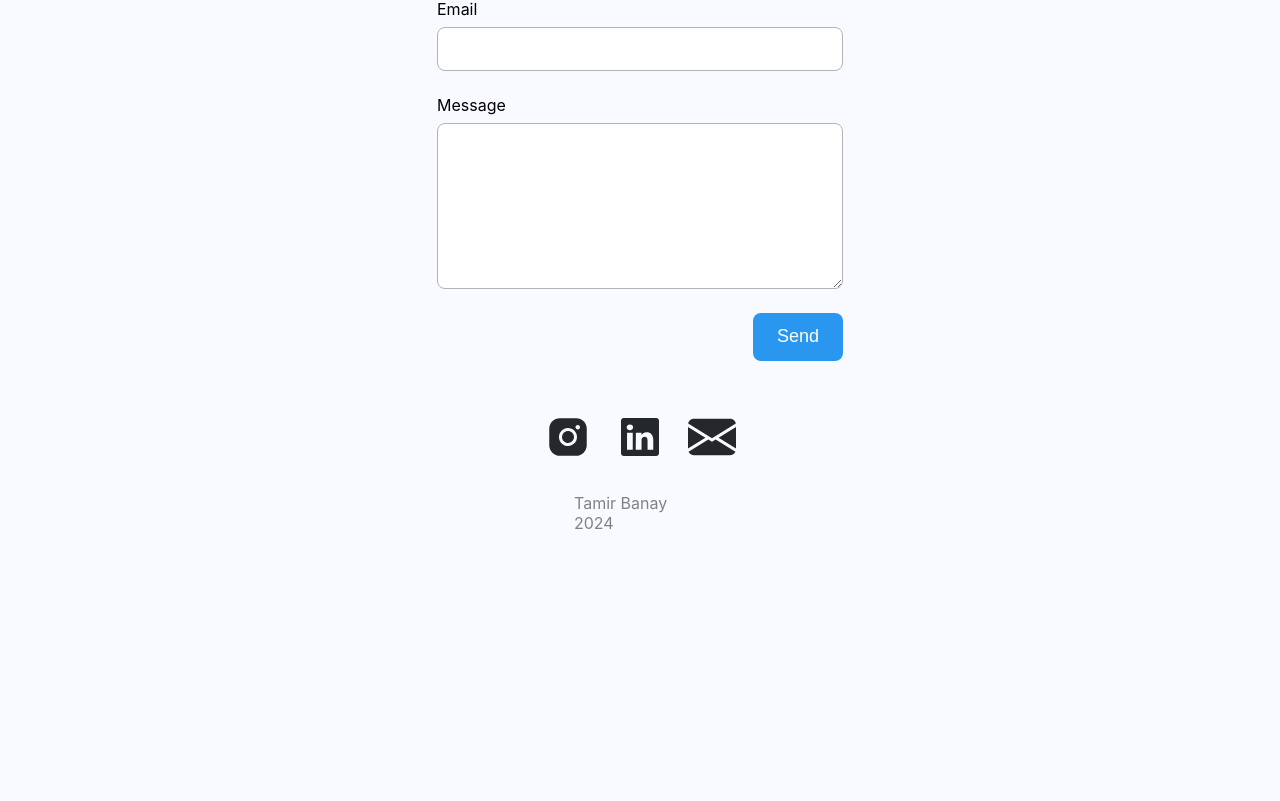
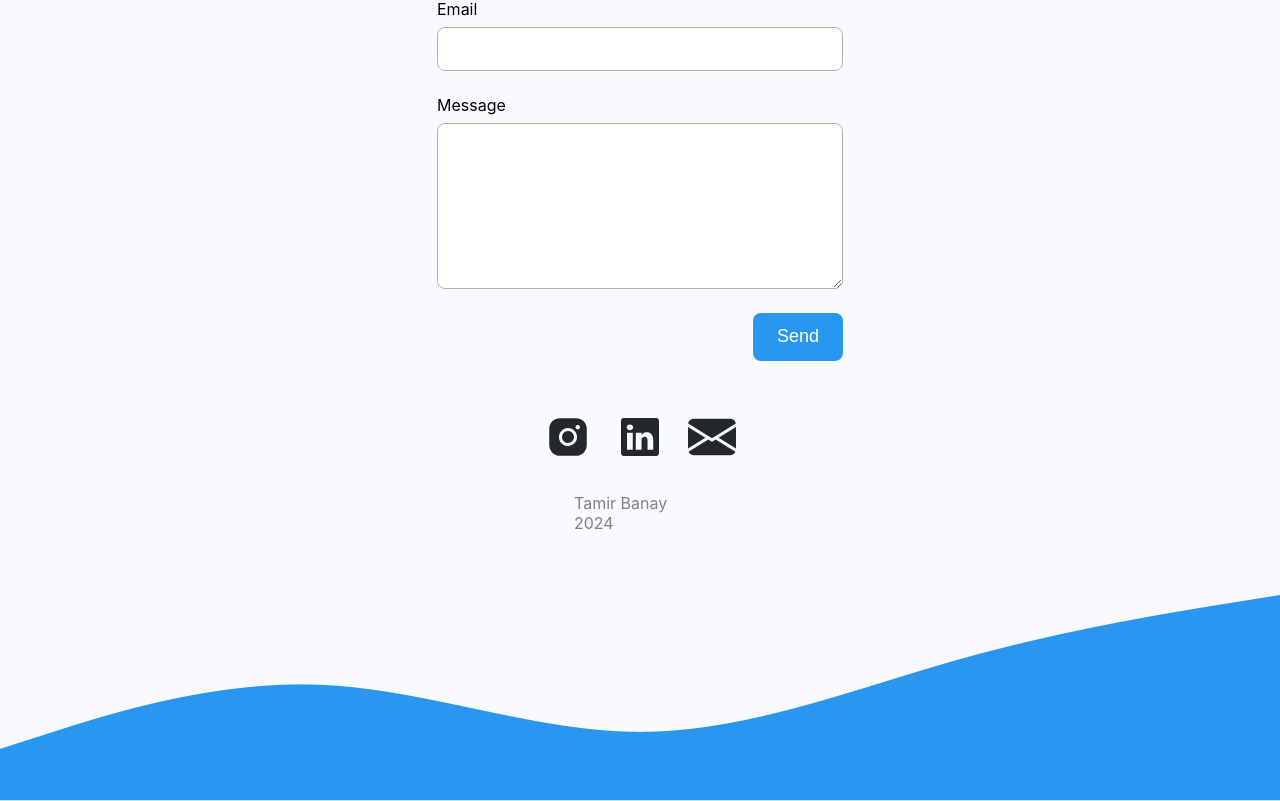
Before and after one commit to TamirBanay/my-personalSite, a React (Create React App) app in the folder my-personal-website/: page / in a window 1280 px wide. Shown: the part 4958-5759 px from the top of the page. Before the commit the page ends 5553 px from the top, so only its background shows below. Built offline with nearby package versions, Linux system fonts and the light colour scheme.

Commit message:
add footer

```diff
--- a/my-personal-website/src/App.js
+++ b/my-personal-website/src/App.js
@@ -5,6 +5,7 @@ import MyProjects from "./componets/myProjects/MyProjectss";
 import AboutMe from "./componets/AboutMe/AboutMe";
 import ContactMe from "./componets/ContactMe/ContactMe";
 import Myskills from "./componets/mySkills/Myskills";
+import Footer from "./componets/Footer/Footer";
 
 function App() {
   return (
@@ -15,6 +16,7 @@ function App() {
       <AboutMe />
       <Myskills />
       <ContactMe />
+      <Footer />
     </div>
   );
 }
--- /dev/null
+++ b/my-personal-website/src/componets/Footer/Footer.css
@@ -0,0 +1,13 @@
+.footerImg-container {
+  width: 100%;
+  height: 206px;
+  display: flex;
+  flex-direction: row;
+align-items: end;
+  /* justify-tracks: end; */
+}
+
+.footerImg {
+  width: 100%;
+  height: 205.235px;
+}
--- /dev/null
+++ b/my-personal-website/src/componets/Footer/Footer.jsx
@@ -0,0 +1,20 @@
+import React from "react";
+import "./Footer.css";
+import footerImg from "./FooterImages/footrerImg.png";
+import footerImgMobile from "./FooterImages/footerImgMobile.png";
+
+function Footer() {
+  return (
+    <div>
+      {document.documentElement.clientWidth > 480 ? (
+        <div className="footerImg-container" >
+          <img src={footerImg} className="footerImg" />
+        </div>
+      ) : (
+        <img className="footerImgMobile" src={footerImgMobile} />
+      )}
+    </div>
+  );
+}
+
+export default Footer;
```
Also changed, not shown: my-personal-website/src/componets/Footer/FooterImages/footerImgMobile.png (added), my-personal-website/src/componets/Footer/FooterImages/footrerImg.png (added).
